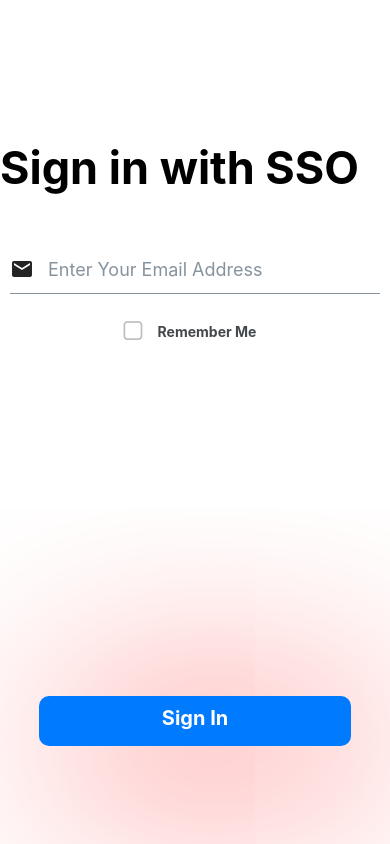
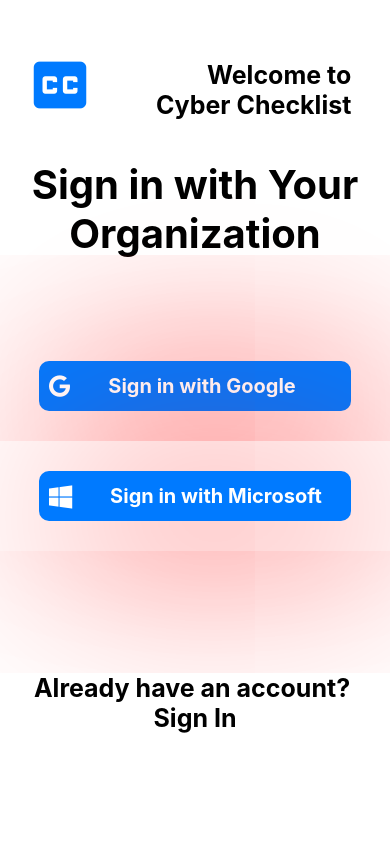
Before and after one commit to jthich1201/cybercheck, a React Native app in the folder cyber-check/: screen /SignIn in a window 390 px wide. Built offline with nearby package versions, Linux system fonts and the light colour scheme.

Commit message:
[OD-90] - Create Sign-Up Page (#22)
* OD-90 Created Sign In Page

* added logos to sign in page

```diff
--- a/cyber-check/src/screens/SignIn.tsx
+++ b/cyber-check/src/screens/SignIn.tsx
@@ -3,6 +3,9 @@
 import { useFonts } from "expo-font";
 import { Input, CheckBox } from "@rneui/themed";
 import { NativeStackScreenProps } from "@react-navigation/native-stack";
+import { FlipInEasyX } from "react-native-reanimated";
+import { Icon } from "@rneui/base";
+import FAIcon from 'react-native-vector-icons/FontAwesome';
 
 const windowWidth = Dimensions.get("window").width;
 const windowHeight = Dimensions.get("window").height;
@@ -19,28 +22,21 @@
   return (
     <View style={styles.container}>
       <View style={styles.headerContainer}>
-        <Text style={styles.header}>Sign in with SSO</Text>
+        <Icon
+          name="closed-caption"
+          type="material"
+          color='#007AFF'
+          size={70}
+        />
+
+        <Text style={styles.headerText}>Welcome to    {'\n'}Cyber Checklist    </Text>
       </View>
+
+      <Text style={styles.title}>Sign in with Your Organization</Text>
+
       <View style={styles.signInContainer}>
-        <Input
-          style={styles.input}
-          onChangeText={(value) => {
-            setUserEmail(value);
-            console.log(userEmail);
-          }}
-          placeholder="Enter Your Email Address"
-          value={userEmail}
-          leftIcon={{ type: "material", name: "email" }}
-        />
-        <View>
-          <CheckBox
-            title="Remember Me"
-            checked={saveUser}
-            onPress={() => setSaveUser(!saveUser)}
-            checkedColor="#007AFF"
-            wrapperStyle={styles.checkBox}
-          />
-        </View>
+
+        <View style={styles.googleSignInContainer}>
           <Pressable
             style={styles.button}
             onPress={() => {
@@ -50,35 +46,104 @@
               });
             }}
           >
-          <Text style={styles.buttonText}>Sign In</Text>
+            <FAIcon
+                  name="google"
+                  color='#FFFFFF'
+                  size={25}
+            />
+
+            <Text style={styles.buttonText}>{'\t'}Sign in with Google</Text>
           </Pressable>
         </View>
+
+        <View style={styles.microsoftSignInContainer}>
+          <Pressable
+            style={styles.button}
+            onPress={() => {
+              navigation.navigate("RecentReportsTab", {
+                screen: "Home",
+                params: { email: userEmail },
+              });
+            }}
+          >
+            <FAIcon
+                  name="windows"
+                  color='#FFFFFF'
+                  size={25}
+            />
+            <Text style={styles.buttonText}>{'\t'}Sign in with Microsoft</Text>
+          </Pressable>
         </View>
+
+      </View>
+
+      <View style={styles.footer}>
+        <Text style={styles.footerText}>Already have an account? {'\n'}Sign In</Text>
+      </View>
+
+    </View>
+
   );
 };
 
 const styles = StyleSheet.create({
   container: {
     flex: 1,
+    flexDirection: "column",
+    maxHeight: windowHeight,
+    maxWidth: windowWidth,
+    backgroundColor: "#fff",
+    // paddingBottom: 100,
+  },
+  headerContainer: {
+    // flex: 1,
+    flexDirection: "row",
+    paddingTop: 50,
+    alignItems: "flex-end",
+    paddingLeft: 25,
+    // justifyContent: "flex-end"
+    // paddingBottom: 50,
     backgroundColor: "#fff",
   },
-  headerContainer: {
-    paddingTop: 140,
-    alignItems: "flex-start",
-    justifyContent: "space-evenly",
+  headerText: {
+    flex: 1,
+    color: "black",
+    fontWeight: "bold",
+    fontSize: 25,
+    paddingRight: 15,
+    // alignItem: "center",
+    textAlign: "right",
+    // lineHeight: 30
     backgroundColor: "#fff",
   },
-  header: {
+  title: {
+    flex: 1,
     color: "black",
     fontWeight: "bold",
-    // fontFamily: "Poppins",
-    fontSize: 45,
+    fontSize: 40,
+    backgroundColor: "#fff",
+    alignItem: "center",
+    textAlign: "center",
+    paddingTop: 40,
   },
   signInContainer: {
-    paddingTop: 50,
+    flex: 2,
+    flexDirection: "column",
+    backgroundColor: "#fff",
+  },
+  googleSignInContainer: {
+    // flex: 1,
+    paddingTop: 20,
+    paddingBottom: 20,
     backgroundColor: "#fff",
     alignItems: "center",
-    justifyContent: "center",
+  },
+  microsoftSignInContainer: {
+    // flex: 1,
+    paddingTop: 20,
+    paddingBottom: 20,
+    backgroundColor: "#fff",
+    alignItems: "center",
   },
   input: {
     padding: 10,
@@ -96,18 +161,38 @@
     shadowOffset: { width: -2, height: 4 },
     shadowOpacity: 0.3,
     shadowRadius: 3,
-    marginTop: windowHeight * 0.4,
+    marginTop: 10,
+    marginBottom: 10,
+    flexDirection: "row"
   },
   buttonText: {
     color: "white",
     fontSize: 20,
     fontWeight: "bold",
-    // fontFamily: "Poppins",
   },
-  checkBox: {
-    alignSelf: "flex-start",
-    float: "left",
+  separator: {
+    height: 25
   },
+  footer: {
+    flex: 1,
+    backgroundColor: "#fff"
+  },
+  footerText: {
+    flex: 1,
+    color: "black",
+    fontWeight: "bold",
+    fontSize: 25,
+    // paddingTop: 100,
+    // paddingBottom: 100,
+    // alignItem: "center",
+    // justifyContent: "center",
+    textAlign: "center",
+    // lineHeight: 30
+    backgroundColor: "#fff",
+  }
+  // boxShadow: {
+  //   paddingTop: 140,
+  // },
 });
 
 export default SignIn;
```
Also changed, not shown: 2 other files (tests, documents, lock files or other folders). Lines whose indentation alone changed are shown as unchanged.
